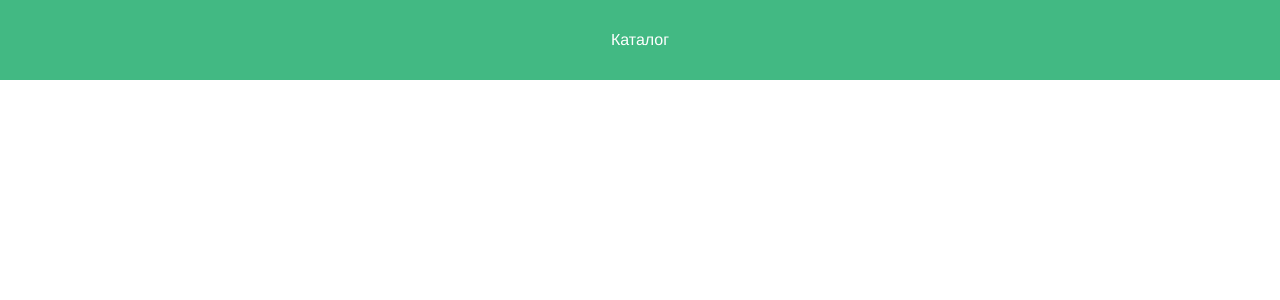
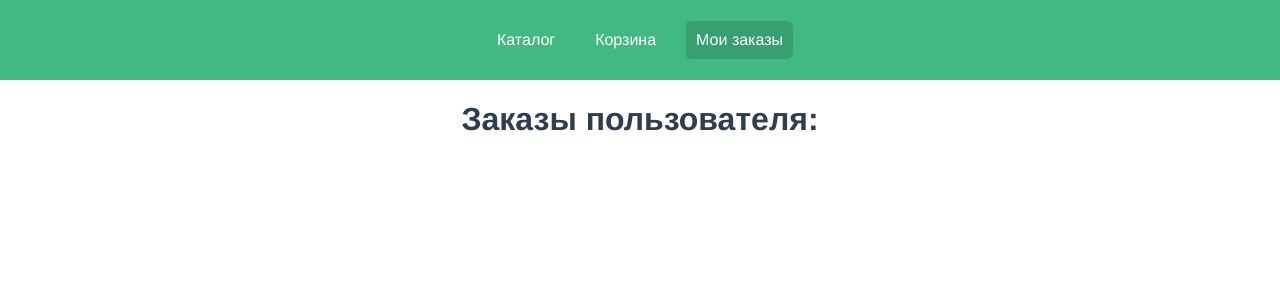
Before and after one commit to oooO5435tg/sushi, a Vue app: page /orders in a window 1280 px wide. Before the commit this address had no page. Shown: the top 300 px of the page. Built offline with nearby package versions, Linux system fonts and the light colour scheme.

Commit message:
добавили страницы корзины и заказов

```diff
--- a/src/App.vue
+++ b/src/App.vue
@@ -1,6 +1,8 @@
 <template>
   <nav>
     <router-link to="/">Каталог</router-link>
+    <router-link to="/cart">Корзина</router-link>
+    <router-link to="/orders">Мои заказы</router-link>
   </nav>
   <router-view/>
 </template>
--- a/src/components/Orders.vue
+++ b/src/components/Orders.vue
@@ -8,7 +8,7 @@ export default {
 </script>
 
 <template>
-
+  <h1>Заказы пользователя:</h1>
 </template>
 
 <style scoped>
--- a/src/components/ShoppingCart.vue
+++ b/src/components/ShoppingCart.vue
@@ -8,7 +8,7 @@ export default {
 </script>
 
 <template>
-
+  <h1>Корзина пользователя:</h1>
 </template>
 
 <style scoped>
--- a/src/router/index.js
+++ b/src/router/index.js
@@ -1,12 +1,24 @@
 import { createRouter, createWebHistory } from 'vue-router'
 import Catalog from '../components/Catalog.vue'
+import ShoppingCart from '../components/ShoppingCart.vue'
+import Orders from '../components/Orders.vue'
 
 const routes = [
   {
     path: '/',
     name: 'catalog',
     component: Catalog
-  }
+  },
+  {
+    path: '/cart',
+    name: 'cart',
+    component: ShoppingCart
+  },
+  {
+    path: '/orders',
+    name:'orders',
+    component: Orders
+  },
 ]
 
 const router = createRouter({
```
